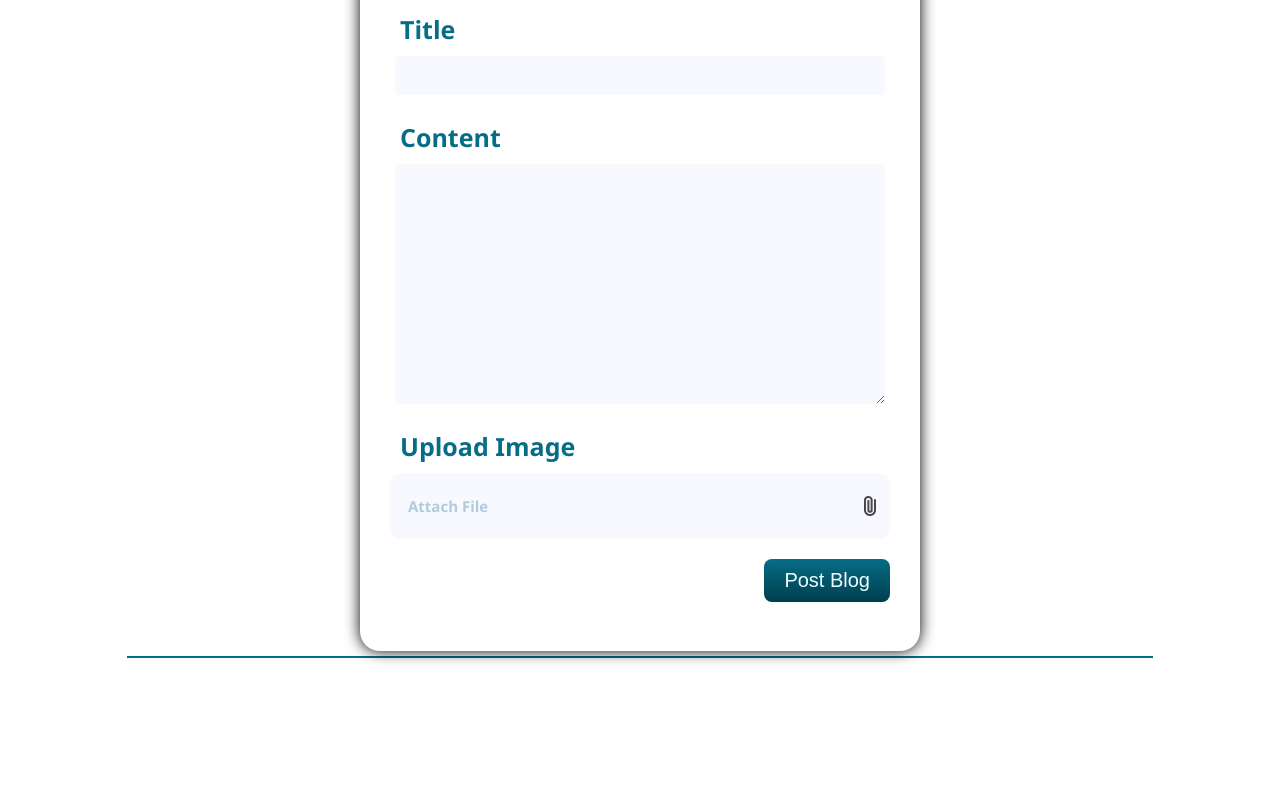
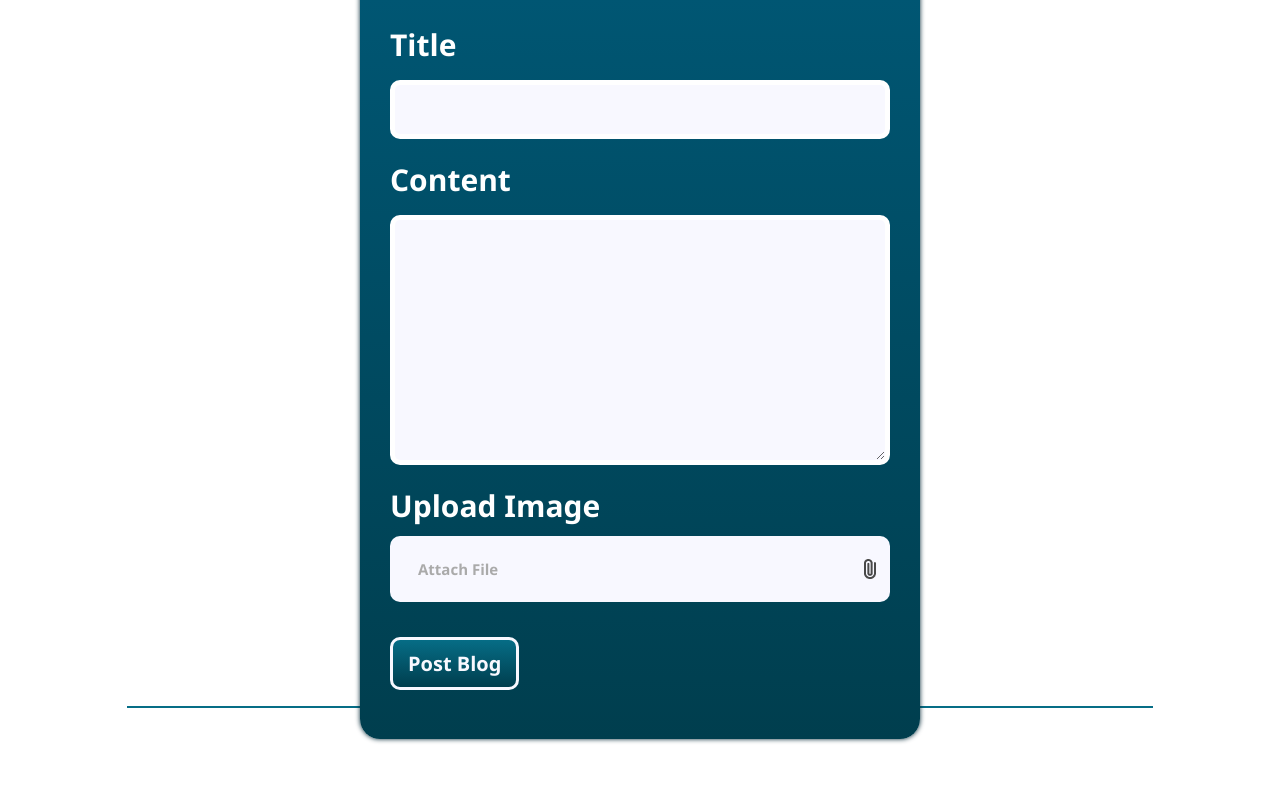
Before and after one commit to difa0210/Personal-Web, a plain HTML site: page blog.html in a window 1280 px wide. Shown: the part 186-976 px from the top of the page. Drawn offline with Linux system fonts and the light colour scheme.

Commit message:
Berubah terus cuy

```diff
--- a/style.css
+++ b/style.css
@@ -68,14 +68,18 @@ nav .right a:hover {
   display: flex;
   align-items: center;
   justify-content: center;
+  margin-top: 50px;
 }
 
 .blog-form .form-container {
-  color: rgb(6, 109, 134);
+  font-family: 'Segoe UI', Tahoma, Geneva, Verdana, sans-serif;
+  font-weight: bold;
   width: 500px;
   padding: 30px;
   border-radius: 20px;
-  box-shadow: 0px 0px 15px black;
+  color: rgb(255, 255, 255);
+  background: linear-gradient(rgb(0, 90, 121),rgb(0, 62, 78));
+  box-shadow: 0px 0px 5px rgb(0, 39, 53);
 }
 
 .blog-form .form-container h1 {
@@ -84,20 +88,23 @@ nav .right a:hover {
 }
 
 .blog-form form label {
-  font-family: 'Segoe UI', Tahoma, Geneva, Verdana, sans-serif;
-  font-weight: bold;
-  font-size: 25px;
-  margin-left: 10px;
+  font-size: 30px;
+  cursor: pointer;
+}
+
+.blog-form form label:hover {
+  text-shadow: 0px 0px 10px rgb(255, 0, 149);
+  color: rgb(255, 255, 255);
 }
 
 .blog-form form input,
 textarea,
 select {
   width: 100%;
-  font-size: 20px;
+  font-size: 25px;
   font-weight: 400;
-  padding: 8px;
-  margin-top: 5px;
+  padding: 10px;
+  margin-top: 15px;
   margin-bottom: 20px;
   background: ghostwhite;
   border: 5px solid rgb(255, 255, 255);
@@ -119,8 +126,9 @@ select {
 }
 
 .blog-form form .input-blog-image-group label p {
+  padding-left: 20px;
   font-size: 15px;
-  opacity: 30%;
+  color: rgb(170, 170, 170);
 }
 
 .blog-form form .input-blog-image-group label {
@@ -131,17 +139,26 @@ select {
 }
 
 .blog-form form .button-group {
-  text-align: right;
+  text-align: left;
 }
 
 .blog-form form button {
-  padding: 10px 20px;
+  margin-top: 15px;
+  border-radius: 10px;
+  padding: 10px 15px;
+  color: ghostwhite;
+  border: 3px solid ghostwhite;
   background: linear-gradient(rgb(6, 109, 134),rgb(0, 62, 78));
-  border-radius: 8px;
+  font-family: 'Segoe UI', Tahoma, Geneva, Verdana, sans-serif;
+  font-weight: bold;
   font-size: 20px;
-  border: none;
-  color: azure;
   cursor: pointer;
+  transition: 0,5s;
+}
+
+.blog-form form button:hover {
+  background: azure;
+  color: rgb(0, 62, 78);
 }
 
 .blog hr {
```
Also changed, not shown: blog.js (+10 -12 lines), style-form.css (+4 -8 lines).
